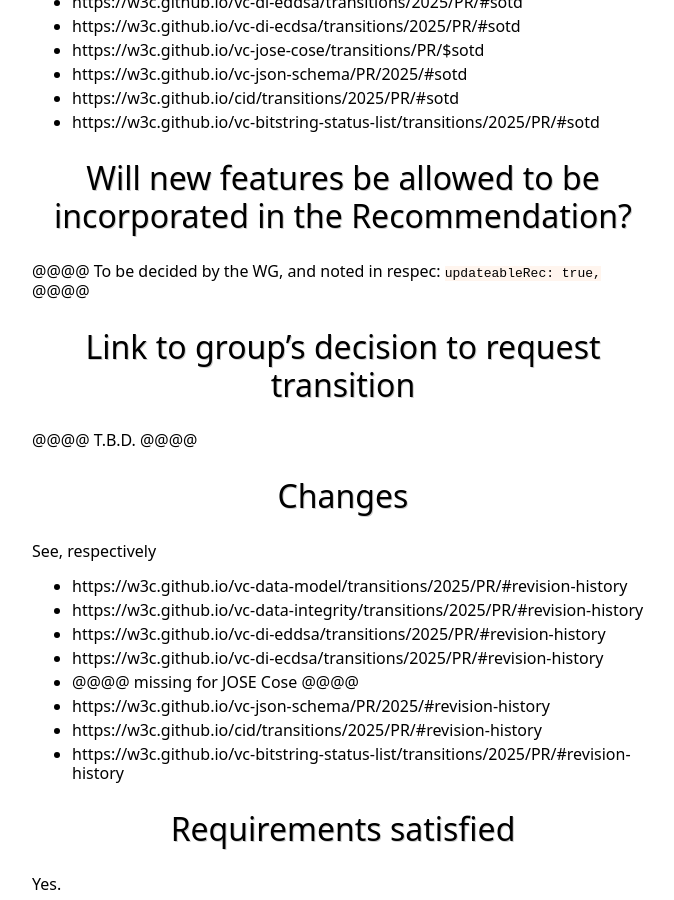
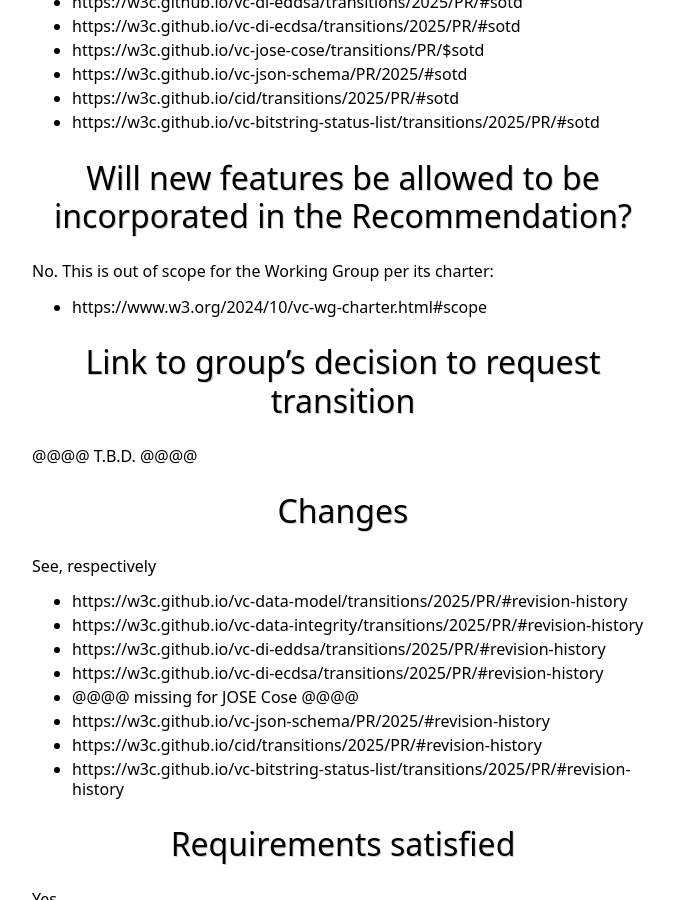
Before and after one commit to w3c/verifiable-credentials, a Jekyll site: the page built from admin/PR-March-2025/Approval_request.md, in a window 1280 px wide and 900 px high, scrolled down 1727 px. Shown: the whole window, without its empty margins (241-915 px from the left). Built offline with Jekyll 4.4.1, drawn with Linux system fonts in a browser that asks for light colours; some web fonts are replaced; our own code applies the rules of GitHub Pages for plain Markdown files.

Commit message:
No living standard for the request

```diff
--- a/admin/PR-March-2025/Approval_request.md
+++ b/admin/PR-March-2025/Approval_request.md
@@ -75,7 +75,9 @@ See, respectively:
 
 # Will new features be allowed to be incorporated in the Recommendation?
 
-@@@@ To be decided by the WG, and noted in respec: `updateableRec: true,` @@@@
+No. This is out of scope for the Working Group per its charter:
+
+- https://www.w3.org/2024/10/vc-wg-charter.html#scope
 
 # Link to group's decision to request transition
 
```
Also changed, not shown: assets/nicknames.json (+7 -0 lines).
